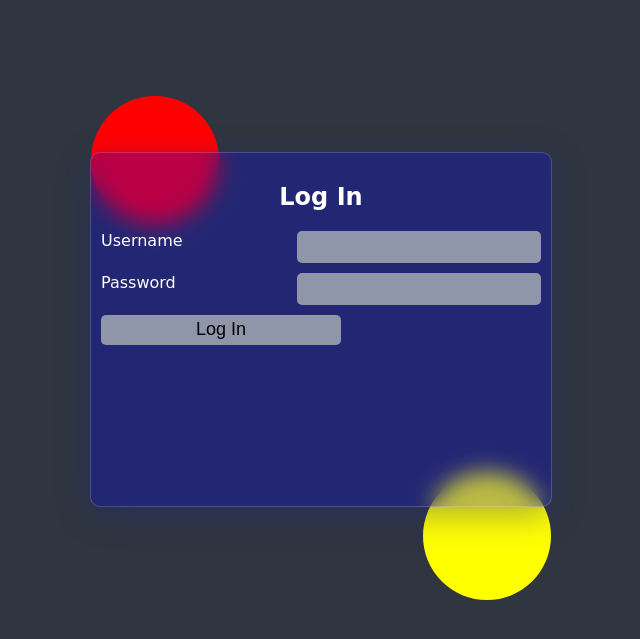
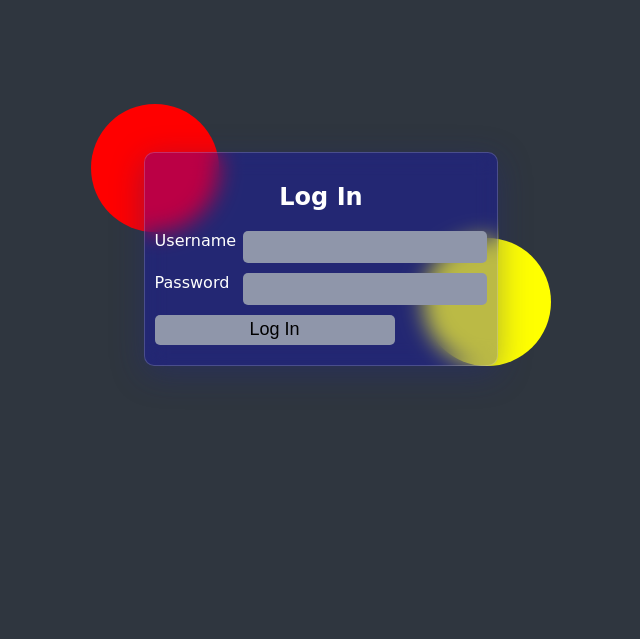
Before and after one commit to MAfzal8080/Expense-tracker, a Django app: page /login in a window 1280 px wide. Shown: the top 639 px of the page, without its empty margins (319-959 px from the left). Run offline with Django 5.2, Linux system fonts and the light colour scheme.

Commit message:
third commit

```diff
--- a/home/models.py
+++ b/home/models.py
@@ -1,5 +1,5 @@
 from django.db import models
-from django.contrib.auth.models import User, AbstractUser
+from django.contrib.auth.models import User
 
 # Create your models here.
 
--- a/home/templates/base.html
+++ b/home/templates/base.html
@@ -124,12 +124,11 @@
         .container2{
             display: flex;
             justify-content: center;
-            {% comment %} algin-items: center; {% endcomment %}
-            height: 300px;
+            height: auto;
         }
         .box{
-            width: 55vh;
-            height: 26vw;
+            width: 26vw;
+            height: auto;
             color: white;
             background: rgb(5 0 255 / 27%);
             box-shadow: 0 8px 32px 0 rgba( 31, 38, 135, 0.37 );
@@ -159,8 +158,8 @@
             border-radius: 4rem;
             position: absolute;
         }
-        .rightCircle{ left: 32%; top: 12%; z-index: -1; background-color: red;}
-        .leftCircle{ right:  32%; bottom: 25%; z-index: -1; background-color: yellow;}
+        .rightCircle{ left: 32%; top: 13%; z-index: -1; background-color: red;}
+        .leftCircle{ align-self: flex-end; right: 32%; z-index: -1; background-color: yellow;}
         .income{
             background-color: black;
             color: white;
--- a/home/templates/home.html
+++ b/home/templates/home.html
@@ -17,12 +17,9 @@
             <span>Enter your income: </span><input type="number" name="amount" min="0"><br/>
             <button onclick=closeDialog() type="submit">Update Income</button>
         </form>
-        <button onclick=closeDialog()>Close</button>
-        <button id="close" onClick=closeDialog()>close</button>
     </dialog>
     <script>
         const dialogElem = document.getElementById("dialog");
-        {% comment %} const showBtn = document.querySelector(".show"); {% endcomment %}
         const closeBtn = document.getElementById("close");
 
         function showDialog(){
--- a/home/templates/login.html
+++ b/home/templates/login.html
@@ -2,7 +2,6 @@
 
 <div class="container2">
 <div class="circle rightCircle"></div>
-<div class="circle leftCircle"></div>
 <div class="box">
   <h2 class="signUpHeading">Log In</h2>
   <form class="form" method="POST"  action="/login">
@@ -16,6 +15,7 @@
     </div>
   </form>
 </div>
+<div class="circle leftCircle"></div>
 </div>
 
 </div>
--- a/home/templates/signup.html
+++ b/home/templates/signup.html
@@ -10,7 +10,6 @@
       <div class="inputBox"><label for="fname">First name</label><input type="text" name="fname" required /> </div>
       <div class="inputBox"><label for="lname">Last name</label><input type="text" name="lname" required /> </div>
       <div class="inputBox"><label for="lname">Username</label><input type="text" name="username" required /> </div>
-      {% comment %} <div class="inputBox"><label for="lname">Income</label><input type="number" name="income" required /> </div> {% endcomment %}
       <div class="inputBox"><label for="email">E-mail</label><input type="text" name="email" required /> </div>
       <div class="inputBox">
         <label for="password">Password</label><input type="password" name="password" required />
--- a/home/views.py
+++ b/home/views.py
@@ -6,8 +6,6 @@ from django.contrib.auth.models import User
 from django.contrib.auth import  authenticate, login, logout
 from .models import *
 from django.contrib.auth.decorators import login_required
-
-# Create your views here.
 
 @login_required(login_url='/login')
 def home(request):
@@ -41,6 +39,7 @@ def home(request):
         context = {'profile': profile, 'expenses': expenses}
     return render(request, 'home.html', context)
 
+@login_required(login_url='/login')
 def deleteData(request, id):
     data = Expense.objects.get(id=id)
     profile = Profile.objects.filter(user = request.user).first()
@@ -65,11 +64,9 @@ def register(request):
         password1 = request.POST['password']
         password2 = request.POST['cpassword']
 
-        # Checking that passwords match
         if password1 != password2:
             return HttpResponse('Passwords do not match' + ', please try again.')
 
-        # Attempt to create new user
         try:
             myuser = User.objects.create_user(username=username, email=email ,password=password1)
             myuser.first_name = fname
@@ -81,6 +78,7 @@ def register(request):
         except IntegrityError as e:
             return HttpResponse("Username or Email already exists")
 
+@login_required(login_url='/login')
 def handleLogout(request):
     logout(request)
     return redirect('/')
@@ -98,6 +96,7 @@ def handleLogin(request):
     else:
         return render(request,'login.html')
 
+@login_required(login_url='/login')
 def updateIncome(request):
     if request.method=='POST':
         income = request.POST['amount'];
```
Also changed, not shown: db.sqlite3. Lines whose indentation alone changed are shown as unchanged.
